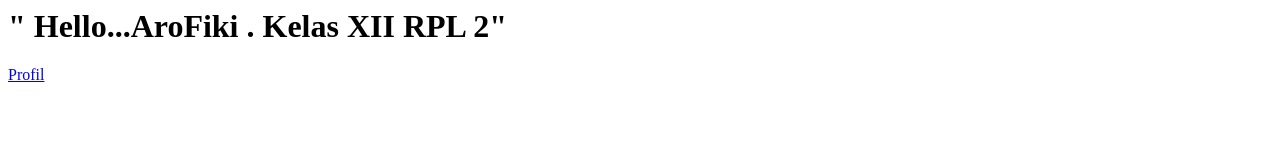
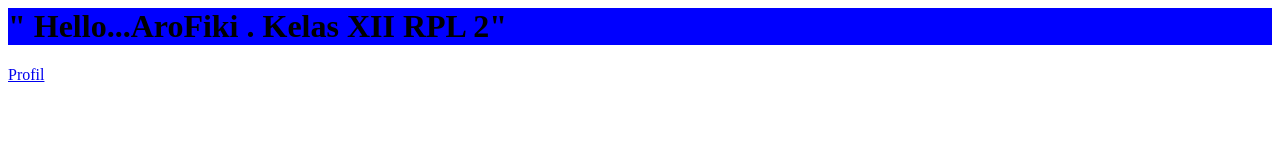
Before and after one commit to arofiki/arofiki3.github.io, a plain HTML site: page index.html in a window 1280 px wide. Drawn offline with Linux system fonts and the light colour scheme.

Commit message:
Update index.html

```diff
--- a/index.html
+++ b/index.html
@@ -1,7 +1,7 @@
 <html>
 <head> </head>
 <body>
-  <h1> " Hello...AroFiki . Kelas XII RPL 2" </h1>
+  <h1 style="background-color:blue"> " Hello...AroFiki . Kelas XII RPL 2" </h1>
   <a href="profil.html"> Profil </a>
 </body>
 </html>
```
